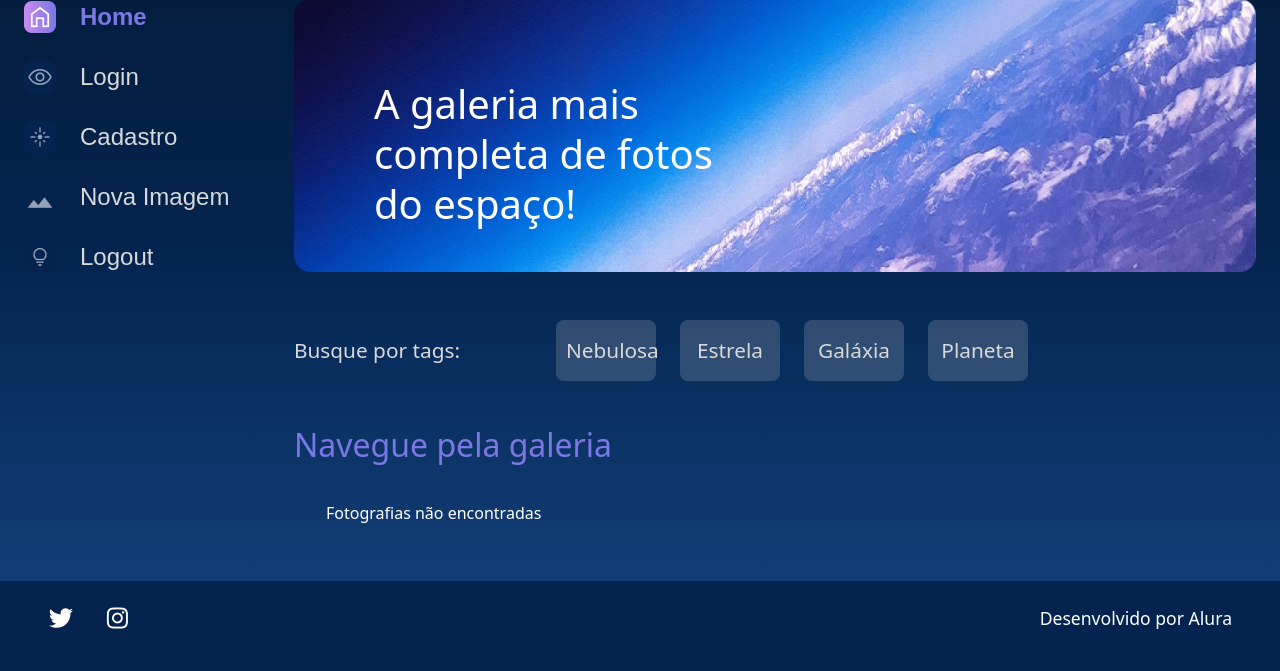
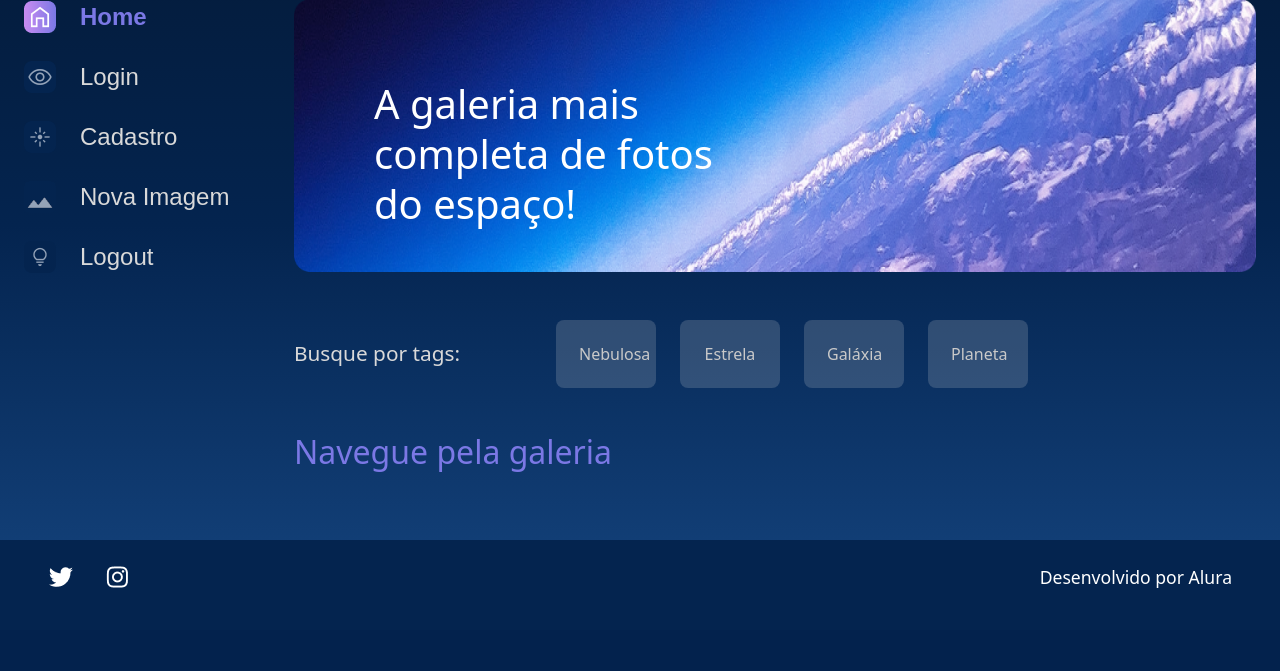
Before and after one commit to Maygriev/alura-space, a Django app: page /buscar in a window 1280 px wide. Shown: the part 179-850 px from the top of the page. After the commit the page ends 767 px from the top, so only its background shows below. Run offline with Django 4.2, Linux system fonts and the light colour scheme; the visitor is signed in with stand-in values (Sample User, id 1); data that the repository does not hold is empty.

Commit message:
Adicionada a função de filtragem e removido o template buscar, pois não era mais necessário.

```diff
--- a/apps/galeria/urls.py
+++ b/apps/galeria/urls.py
@@ -1,6 +1,6 @@
 from django.urls import path
 from apps.galeria.views import \
-    index, imagem, buscar, nova_imagem, editar_imagem, deletar_imagem
+    index, imagem, buscar, nova_imagem, editar_imagem, deletar_imagem, filtro
 
 urlpatterns = [
     path('', index, name='index'),
@@ -9,4 +9,5 @@ urlpatterns = [
     path("nova-imagem", nova_imagem, name="nova_imagem"),
     path("editar-imagem/<int:foto_id>", editar_imagem, name="editar_imagem"),
     path("deletar-imagem/<int:foto_id>", deletar_imagem, name="deletar_imagem"),
+    path("filtro/<str:categoria>", filtro, name="filtro"),
 ]
--- a/apps/galeria/views.py
+++ b/apps/galeria/views.py
@@ -28,7 +28,7 @@ def buscar(request):
         if nome_a_buscar:
             fotografias = fotografias.filter(nome__icontains=nome_a_buscar)
 
-    return render (request, "galeria/buscar.html", {"cards": fotografias})
+    return render (request, "galeria/index.html", {"cards": fotografias})
 
 def nova_imagem(request):
     if not request.user.is_authenticated:
@@ -64,3 +64,11 @@ def deletar_imagem(request, foto_id):
     fotografia.delete()
     messages.success(request, "Remoção Realizada com Sucesso!")
     return redirect("index")
+
+def filtro(request, categoria):
+    if not request.user.is_authenticated:
+        messages.error(request, 'Usuário não logado')
+        return redirect('login')
+
+    fotografias = Fotografia.objects.order_by("-data_fotografia").filter(publicada=True, categoria=categoria)
+    return render(request, 'galeria/index.html', {"cards": fotografias})
--- a/templates/galeria/buscar.html
+++ /dev/null
@@ -1,55 +0,0 @@
-{% extends 'shared/base.html' %}
-{% load static %}
-{% block content %}
-            <section class="conteudo">
-                <section class="banner">
-                    <img class="banner__imagem" src="{% static '/assets/imagens/Banner(2).png' %}" alt="banner Alura Space">
-                    <h1 class="banner__titulo"> A galeria mais completa de fotos do espaço!</h1>
-                </section>
-                <section class="tags">
-                    <p class="tags__titulo">Busque por tags:</p>
-                    <ul class="tags__lista">
-                        <li class="tags__tag">Nebulosa</li>
-                        <li class="tags__tag">Estrela</li>
-                        <li class="tags__tag">Galáxia</li>
-                        <li class="tags__tag">Planeta</li>
-                    </ul>
-                </section>
-                <section class="galeria">
-                    <div class="cards">
-                        <h2 class="cards__titulo">Navegue pela galeria</h2>
-                        <ul class="cards__lista">
-                            {% if cards %}
-                            {% for fotografia in cards %}
-                            <li class="card">
-                                <a href="{% url 'imagem' fotografia.id %}">
-                                {% if fotografia.foto == "" or fotografia.foto == null %}
-                                    <img class="card__imagem" src="{% static '/assets/imagens/galeria/not-found.png'%}" alt="foto">
-                                {% else %}
-                                    <img class="card__imagem" src="{{ fotografia.foto.url }}" alt="foto">
-                                {% endif %}
-                                </a>
-                                <span class="card__tag">Estrelas</span>
-                                <div class="card__info">
-                                    <p class="card__titulo">{{fotografia.nome}}</p>
-                                    <div class="card__texto">
-                                        <p class="card__descricao">{{fotografia.legenda}}</p>
-                                        <span>
-                                            <img src="{% static '/assets/ícones/1x/favorite_outline.png' %}" alt="ícone de coração">
-                                        </span>
-                                    </div>
-                                </div>
-                            </li>
-                            {% endfor %}
-                            {% else %}
-                            <div class="imagem__texto">
-                                <p>Fotografias não encontradas</p>
-                            </div>
-                            {% endif %}
-                        </ul>
-                    </div>
-                </section>
-            </section>
-        </main>
-    </div>
-{% endblock %}
--- a/templates/galeria/index.html
+++ b/templates/galeria/index.html
@@ -9,10 +9,10 @@
                 <section class="tags">
                     <p class="tags__titulo">Busque por tags:</p>
                     <ul class="tags__lista">
-                        <li class="tags__tag">Nebulosa</li>
-                        <li class="tags__tag">Estrela</li>
-                        <li class="tags__tag">Galáxia</li>
-                        <li class="tags__tag">Planeta</li>
+                        <li class="tags__tag"><a href="{% url 'filtro' 'NEBULOSA' %}" class="btn" style="color: #c9c9c9;">Nebulosa</a></li>
+                        <li class="tags__tag"><a href="{% url 'filtro' 'ESTRELA' %}" class="btn" style="color: #c9c9c9;">Estrela</a></li>
+                        <li class="tags__tag"><a href="{% url 'filtro' 'GALÁXIA' %}" class="btn" style="color: #c9c9c9;">Galáxia</a></li>
+                        <li class="tags__tag"><a href="{% url 'filtro' 'PLANETA' %}" class="btn" style="color: #c9c9c9;">Planeta</a></li>
                     </ul>
                 </section>
                 <section class="galeria">
```
